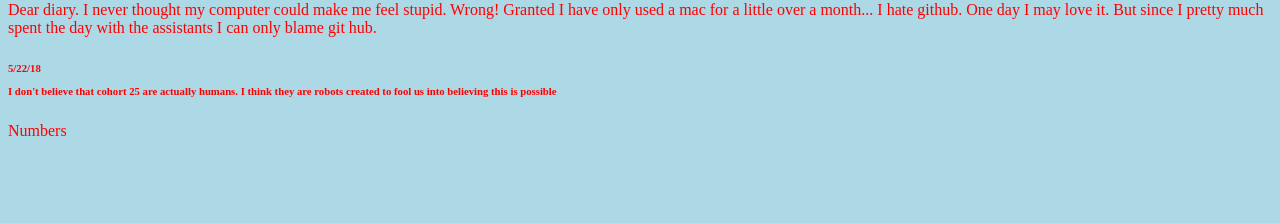
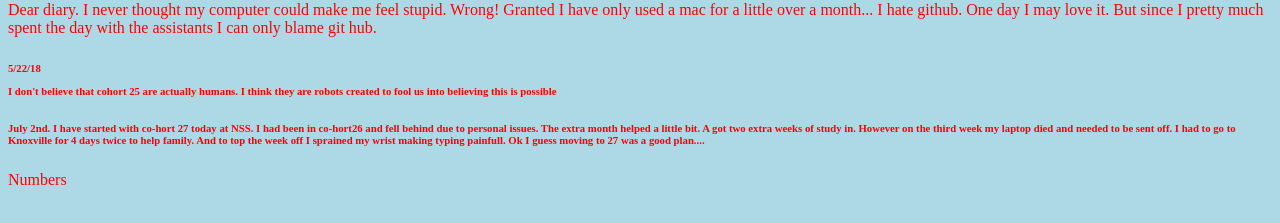
Before and after one commit to KHardt/My-Journal, a plain HTML site: page index.html in a window 1280 px wide. Shown: the part 105-328 px from the top of the page. Drawn offline with Linux system fonts and the light colour scheme.

Commit message:
updated journal restart

```diff
--- a/index.html
+++ b/index.html
@@ -19,6 +19,8 @@
         <p>I don't believe that cohort 25 are actually humans. I think they are robots
             created to fool us into believing this is possible</p>
     </h6>
+
+    <h6>July 2nd. I have started with co-hort 27 today at NSS. I had been in co-hort26 and fell behind due to personal issues. The extra month helped a little bit. A got two extra weeks of study in. However on the third week my laptop died and needed to be sent off. I had to go to Knoxville for 4 days twice to help family. And to top the week off I sprained my wrist making typing painfull. Ok I guess moving to 27 was a good plan....</h6>
     <div1 id= number_list >Numbers</div1>
     <script src="main.js"></script>
 </body>
```
